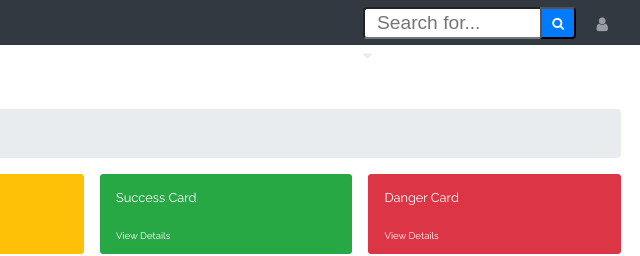
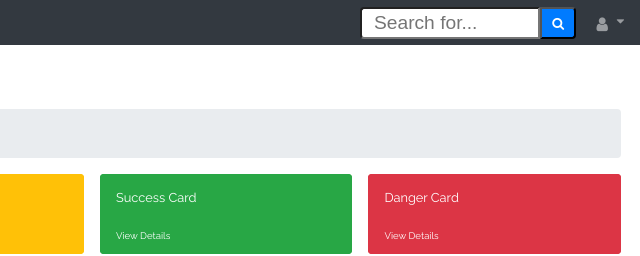
Before and after one commit to petern1953/project-css3-002-admin-template, a plain HTML site: page index.html in a window 1280 px wide. Shown: the top 256 px of the page, 640-1280 px from the left. Drawn offline with Linux system fonts and the light colour scheme.

Commit message:
jobb oldali ikonok pozicionálása

```diff
--- a/css/style.css
+++ b/css/style.css
@@ -55,8 +55,8 @@ body {
     /* ---> */
     display: inline;
     position: fixed;
-    right: 87px;
-    width: 190px;
+    right: 0px;
+    width: 280px;
     /* <--- */
 }
 
@@ -107,9 +107,17 @@ body {
 
 .header__search .fa-user {
     position: fixed;
-    /* display: inline; */
     right: 32px;
     top: 16px;
+    color: rgba(255,255,255,.5);
+}
+
+.header__search .fa-sort-down {
+    /* display: inline; */
+    position: fixed;
+    right: 16px;
+    top: .8rem;
+    font-size: .8rem;
     color: rgba(255,255,255,.5);
 }
 
```
